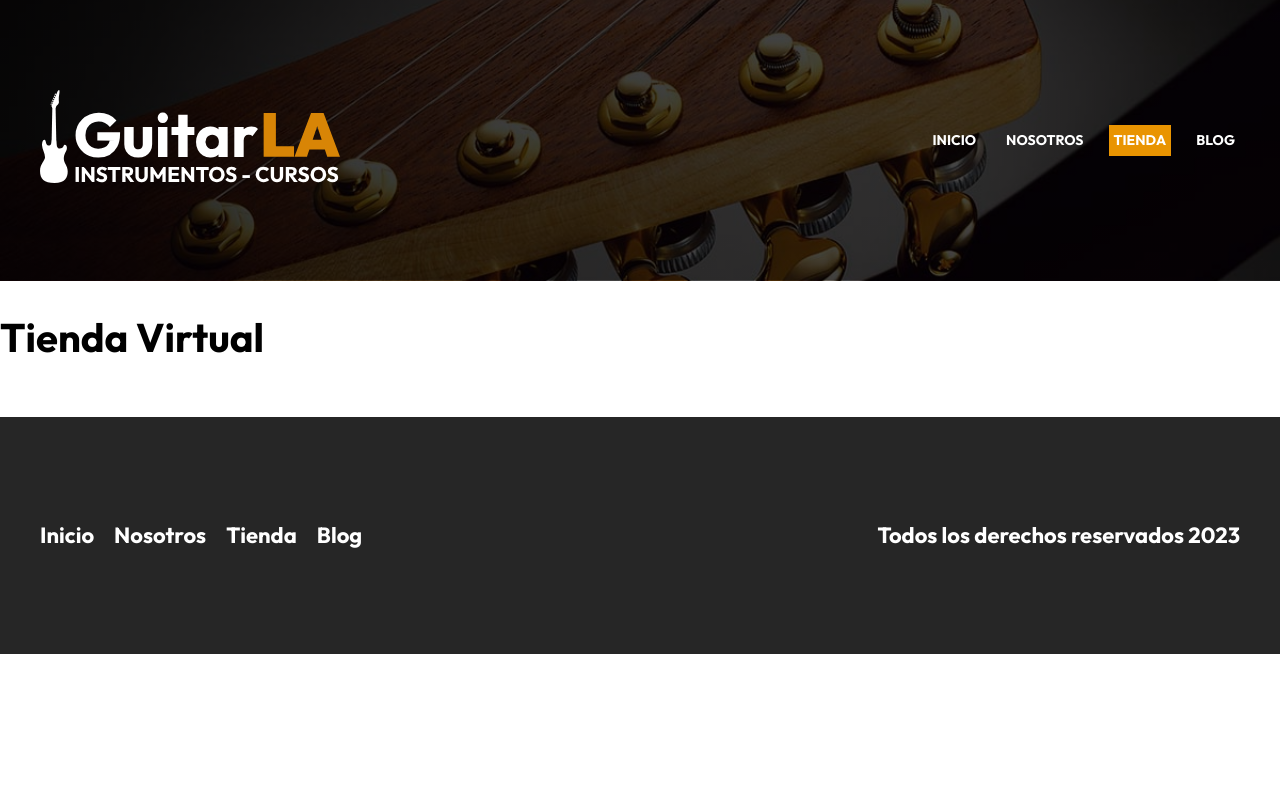
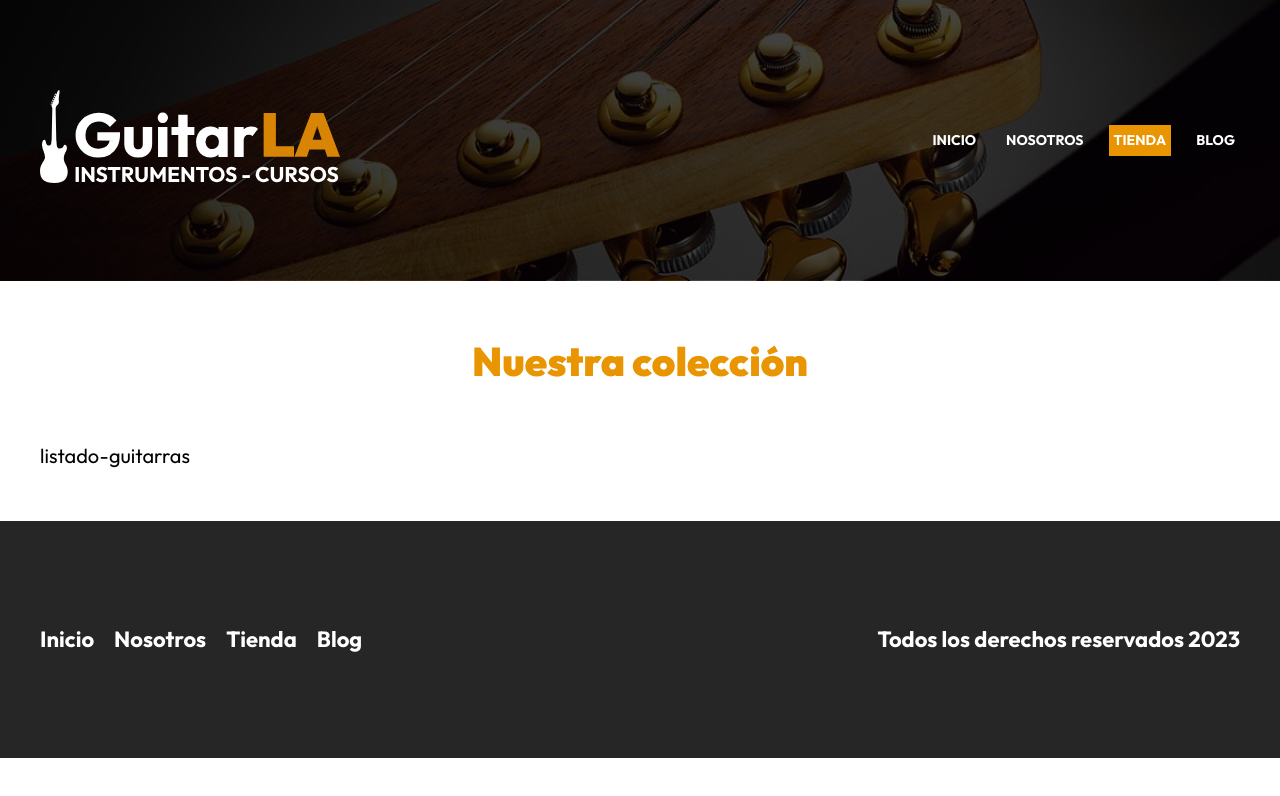
Before and after one commit to diegofdg/react_la_guia_completa, a Next.js app in the folder 07_guitarla_next/: page /tienda in a window 1280 px wide. Shown: the top 796 px of the page. Built offline with nearby package versions, Linux system fonts and the light colour scheme.

Commit message:
07_guitarla_next-creando la página de tienda e introducción a las apis para consumir datos

```diff
--- /dev/null
+++ b/07_guitarla_next/components/listado-guitarras.js
@@ -0,0 +1,5 @@
+export default function ListadoGuitarras() {
+  return (
+    <div>listado-guitarras</div>
+  )
+}
--- a/07_guitarla_next/pages/nosotros.js
+++ b/07_guitarla_next/pages/nosotros.js
@@ -10,9 +10,9 @@ export default function Nosotros() {
         description={'Sobre Nosotros, GuitarLA, tienda de Música'}
       >
         <main className="contenedor nosotros">
-          <h2 className="heading">
+          <h1 className="heading">
             Nosotros
-          </h2>
+          </h1>
           <div className={styles.contenido}>
             <Image src="/img/nosotros.jpg" width={1000} height={800} alt="Imagen sobre nosotros" />
             <div>
--- a/07_guitarla_next/pages/tienda.js
+++ b/07_guitarla_next/pages/tienda.js
@@ -1,4 +1,5 @@
 import Layout from '@/components/layout'
+import ListadoGuitarras from '@/components/listado-guitarras'
 
 export default function Tienda() {
   return (
@@ -7,7 +8,12 @@ export default function Tienda() {
         title={'Tienda Virtual'}
         description={'Tienda Virtual, venta de guitarras, instrumentos, GuitarLA'}
       >
-        <h1>Tienda Virtual</h1>
+        <main className="contenedor">
+          <h1 className="heading">Nuestra colección</h1>
+          <ListadoGuitarras
+
+          />
+        </main>
       </Layout>
     </>
   )
```
